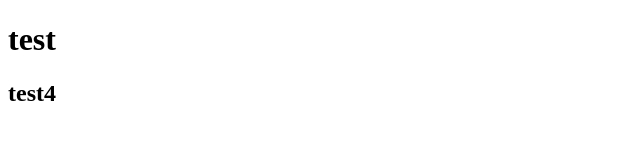
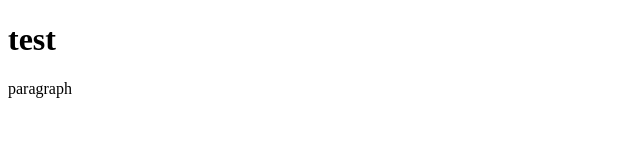
Before and after one commit to Peace007/repo3, a plain HTML site: page index.html in a window 1280 px wide. Shown: the full height of the page, 0-640 px from the left. Drawn offline with Linux system fonts and the light colour scheme.

Commit message:
latest changes

```diff
--- a/index.html
+++ b/index.html
@@ -6,6 +6,6 @@
 </head>
 <body>
 	<h1>test</h1>
-	<h2>test4</h2>
+	<p>paragraph</p>
 </body>
 </html>
```
